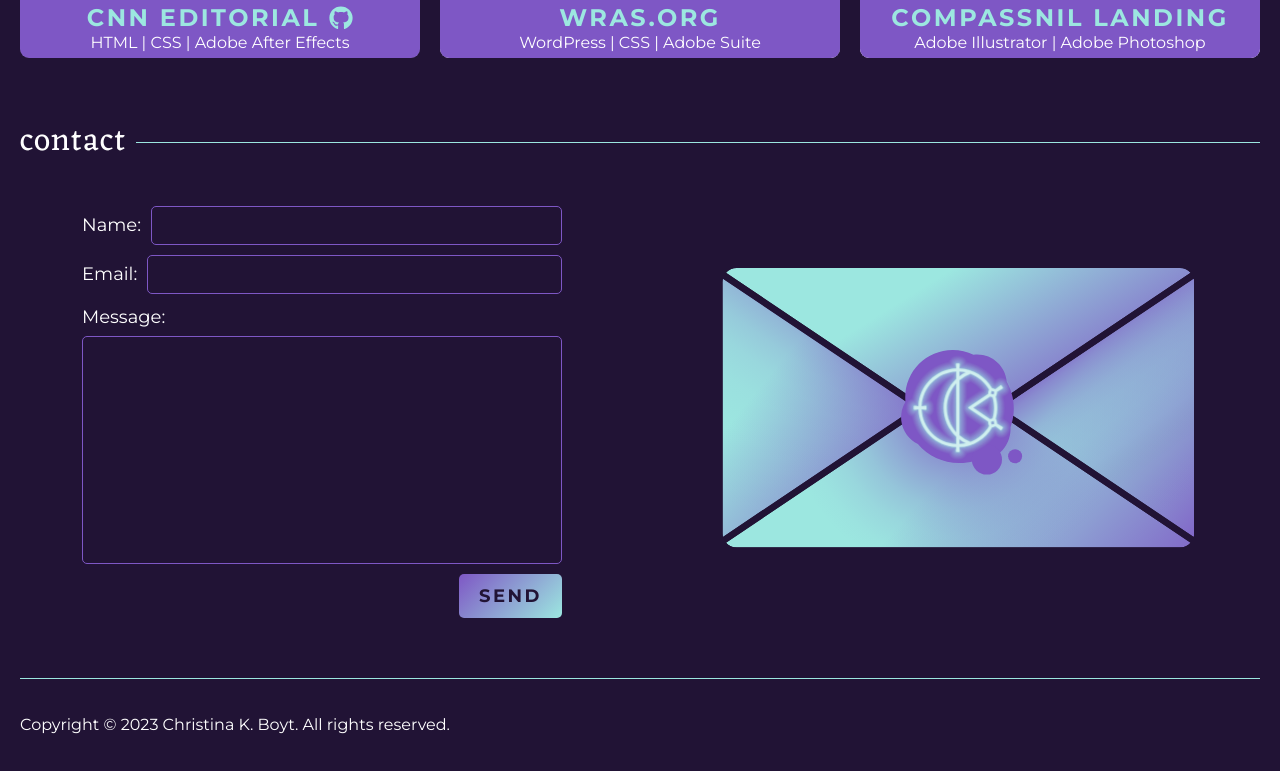
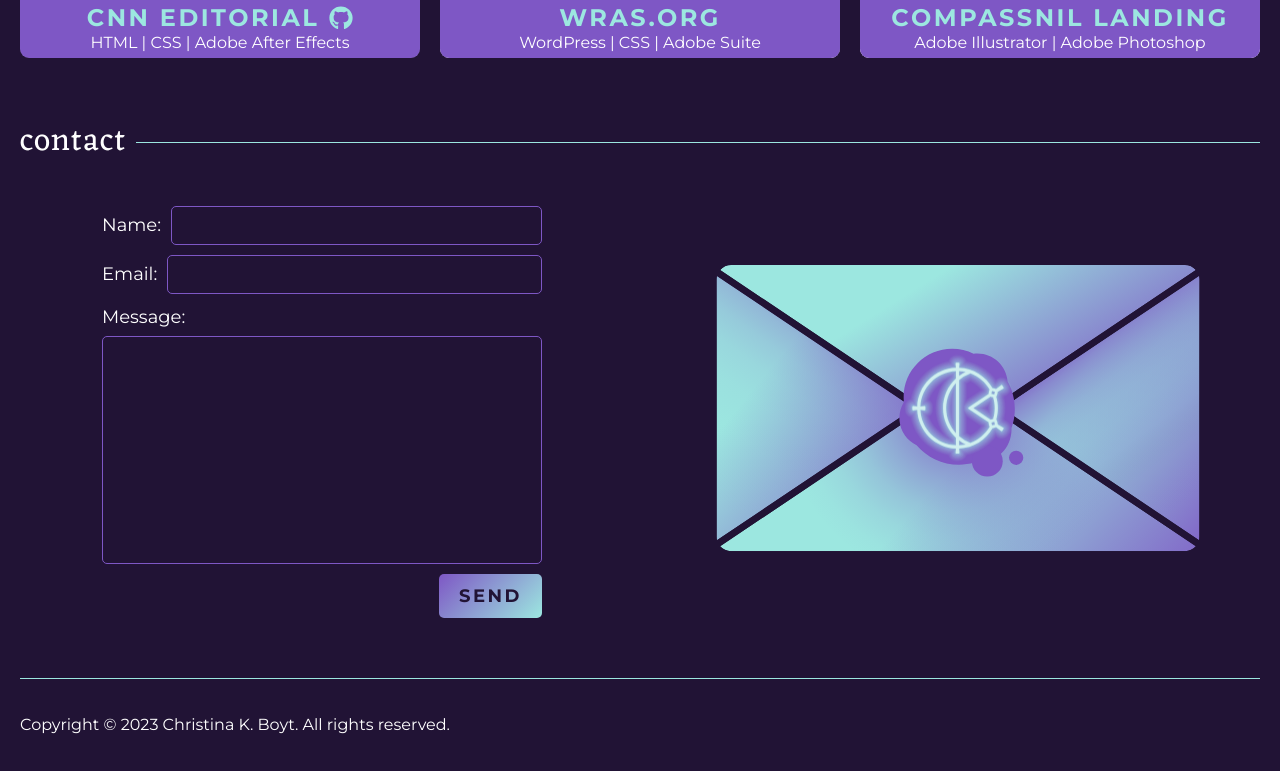
Before and after one commit to CKBoytGT/CKBoytGT.github.io, a React (Vite) app: page / in a window 1280 px wide. Shown: the part 1103-1874 px from the top of the page. Built offline with nearby package versions, Linux system fonts and the light colour scheme; some icons are missing.

Commit message:
Adjust contact section sizing

```diff
--- a/src/components/ContactForm/index.css
+++ b/src/components/ContactForm/index.css
@@ -1,12 +1,8 @@
 #contact-form {
-  width: 100%;
-  flex: 1 1 50%;
-}
-
-#contact-form form {
   width: 100%;
   max-width: 480px;
   margin: 0 auto;
+  padding: 0;
 }
 
 #send-bar {
@@ -43,3 +39,9 @@
     width: 1.2rem;
   }
 }
+
+@media screen and (min-width: 769px) {
+  #contact-form {
+    padding: 0 2rem;
+  }
+}
--- a/src/components/Envelope/index.css
+++ b/src/components/Envelope/index.css
@@ -1,5 +1,5 @@
 #env-svg {
-  max-height: 20rem;
+  max-height: 16rem;
 }
 
 #env-seal-logo {
@@ -33,6 +33,13 @@
 
 @media screen and (min-width: 769px) {
   #env-svg {
-    max-height: 28rem;
+    max-height: none;
+    padding: 0 4rem;
   }
 }
+
+@media screen and (min-width: 1025px) {
+  #env-svg {
+    padding: 0 6rem;
+  }
+}
```
